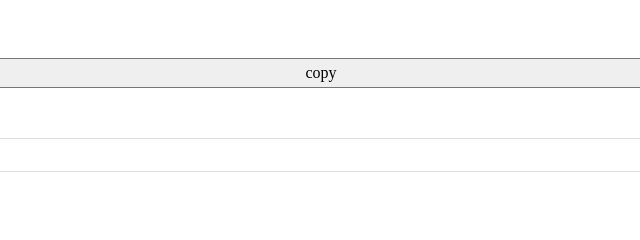
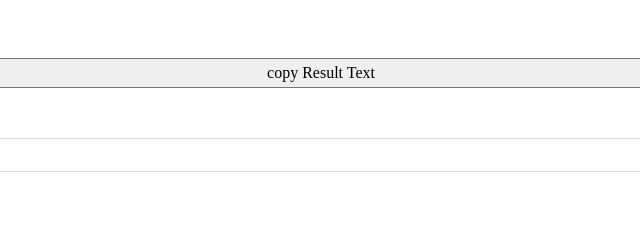
Before and after one commit to exizt/tab-to-mediawiki, a plain HTML site: page index.html in a window 1280 px wide. Shown: the part 312-552 px from the top of the page, 319-959 px from the left. Drawn offline with nearby package versions, Linux system fonts and the light colour scheme.

Commit message:
Update index.html

```diff
--- a/index.html
+++ b/index.html
@@ -227,7 +227,7 @@ function copyToClipboard(text) {
 		<p><input type="checkbox" id="ck_include_header" checked="checked"/><label for="ck_include_header">헤더 포함</label><input type="checkbox" id="ck_reverse"/><label for="ck_reverse">Reverse</label></p>
 	</div>
 	<div class="dv-report">
-		<button id="btn_copyresult">copy</button>
+		<button id="btn_copyresult">copy Result Text</button>
 		<p>Results</p>
 		<pre id="output"></pre>
 	</div>
```
